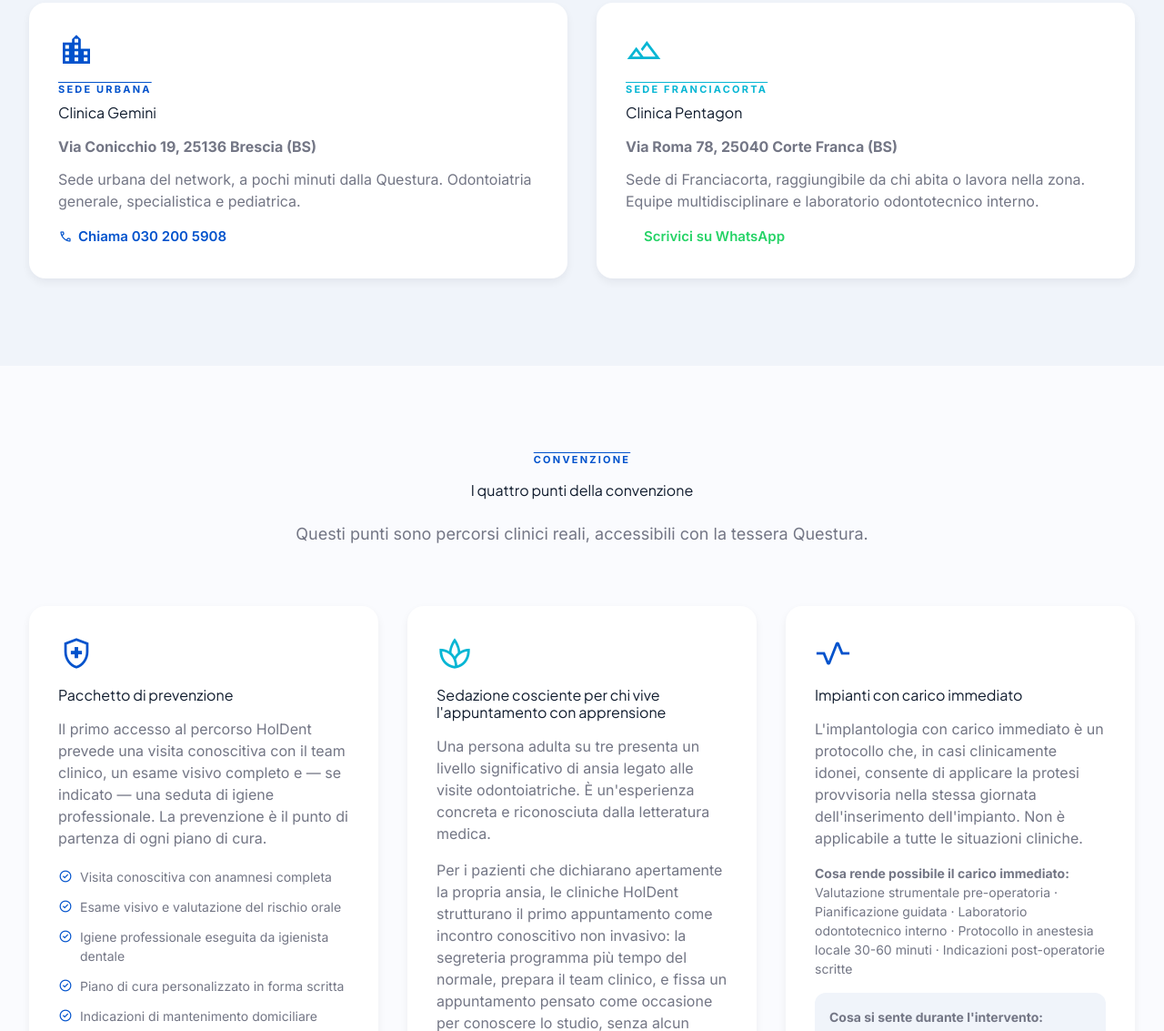
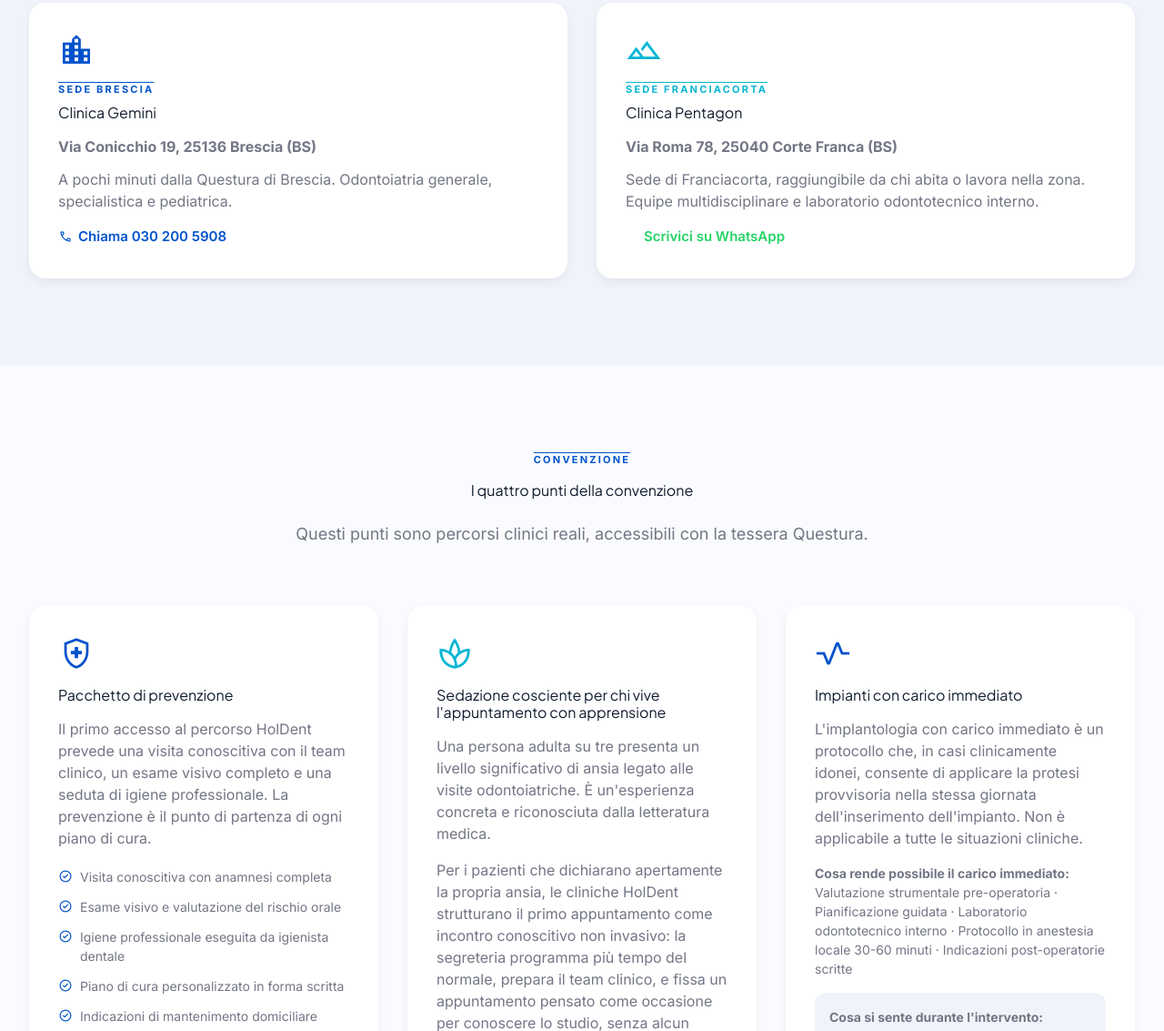
Before and after one commit to Jnojokes/holdent_landing_2, a plain HTML site: page index.html in a window 1280 px wide. Shown: the part 1032-2165 px from the top of the page at 91% size. Drawn offline with nearby package versions, Linux system fonts and the light colour scheme.

Commit message:
Update index.html

```diff
--- a/index.html
+++ b/index.html
@@ -629,13 +629,13 @@ Ultima modifica: 10/05/2026
       <!-- Clinica Gemini -->
       <div class="card">
         <span class="material-symbols-outlined" style="font-size: 40px; color: var(--color-primary); margin-bottom: 16px;">location_city</span>
-        <div class="overline" style="color: var(--color-primary); margin-bottom: 8px;">Sede urbana</div>
+        <div class="overline" style="color: var(--color-primary); margin-bottom: 8px;">Sede Brescia</div>
         <h3 style="margin-bottom: 16px;">Clinica Gemini</h3>
         <p style="color: var(--color-outline); margin-bottom: 12px;">
           <strong>Via Conicchio 19, 25136 Brescia (BS)</strong>
         </p>
         <p style="color: var(--color-outline); margin-bottom: 16px;">
-          Sede urbana del network, a pochi minuti dalla Questura. Odontoiatria generale, specialistica e pediatrica.
+          A pochi minuti dalla Questura di Brescia. Odontoiatria generale, specialistica e pediatrica.
         </p>
         <a href="tel:+390302005908"
            onclick="trackCTA('call', 'card_gemini')"
@@ -687,7 +687,7 @@ Ultima modifica: 10/05/2026
         <span class="material-symbols-outlined" style="font-size: 40px; color: var(--color-primary); margin-bottom: 16px;">health_and_safety</span>
         <h3 style="margin-bottom: 16px;">Pacchetto di prevenzione</h3>
         <p style="color: var(--color-outline); margin-bottom: 20px;">
-          Il primo accesso al percorso HolDent prevede una visita conoscitiva con il team clinico, un esame visivo completo e — se indicato — una seduta di igiene professionale. La prevenzione è il punto di partenza di ogni piano di cura.
+          Il primo accesso al percorso HolDent prevede una visita conoscitiva con il team clinico, un esame visivo completo e una seduta di igiene professionale. La prevenzione è il punto di partenza di ogni piano di cura.
         </p>
         <ul style="list-style: none; padding: 0; margin: 0;">
           <li style="display: flex; align-items: flex-start; gap: 8px; margin-bottom: 12px;">
```
